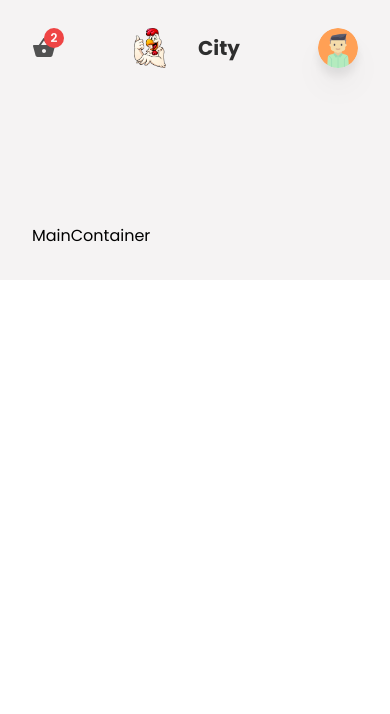
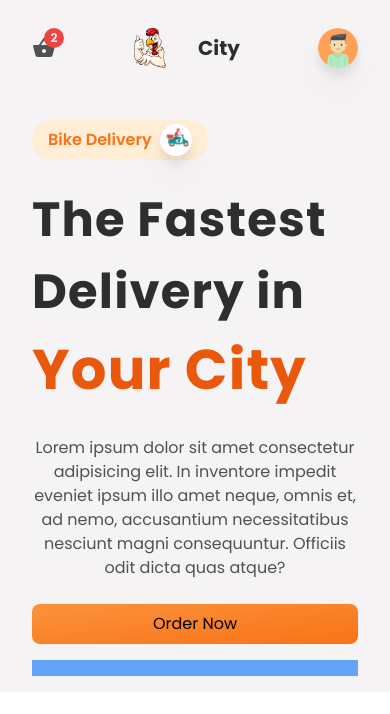
Before and after one commit to priyanshukumarsinha/restarurantapp, a React (Vite) app: page / in a window 390 px wide. Shown: the top 714 px of the page. Built offline with nearby package versions, Linux system fonts and the light colour scheme.

Commit message:
left side component done of mainContainer : responsive

```diff
--- a/src/App.jsx
+++ b/src/App.jsx
@@ -9,7 +9,7 @@ function App() {
     <AnimatePresence mode="wait">
       <div className="w-full h-auto flex flex-col bg-primary">
       <Header />
-        <main className="mt-24 p-8 w-full">
+        <main className="px-8 md:px-16 py-4 w-full">
             <Routes>
               <Route path = "/*" element={<MainContainer />}/>
               <Route path = "/createItem" element={<CreateContainer />} />
--- a/src/components/Header.jsx
+++ b/src/components/Header.jsx
@@ -64,7 +64,7 @@ const Header = () => {
             exit={{ opacity: 0, x: 200 }}
             className='flex items-center gap-10 ml-auto'>
 
-            {navItems.map((item) => (<li className='text-base text-textColor hover:text-headingColor duration-100 transition-all ease-in-out cursor-pointer'>{item}</li>))}
+            {navItems.map((item) => (<li className='text-base text-textColor hover:text-headingColor duration-100 transition-all ease-in-out cursor-pointer' key = {item}>{item}</li>))}
 
           </motion.ul>
           <div className="flex items-center relative">
@@ -161,7 +161,7 @@ const Header = () => {
 
                 <ul className='flex flex-col'>
 
-                  {navItems.map((item) => (<li className='text-base text-textColor hover:bg-slate-100 transition-all duration-100 ease-in-out cursor-pointer px-4 py-2' >{item}</li>))}
+                  {navItems.map((item) => (<li className='text-base text-textColor hover:bg-slate-100 transition-all duration-100 ease-in-out cursor-pointer px-4 py-2' key = {item} >{item}</li>))}
 
                 </ul>
 
--- a/src/components/MainContainer.jsx
+++ b/src/components/MainContainer.jsx
@@ -1,8 +1,33 @@
 import React from 'react'
+import Delivery from '../img/delivery.png'
 
 const MainContainer = () => {
   return (
-    <div>MainContainer</div>
+    <div className='grid grid-cols-1 md:grid-cols-2 gap-2 '>
+      <div className='py-2 flex-1 flex flex-col items-start gap-6 justify-start md:items-start' >
+        <div className='flex items-center gap-2 justify-center bg-orange-100 rounded-full px-4 py-1'>
+          <p className='text-base text-orange-500 font-semibold'>
+            Bike Delivery
+          </p>
+          <div className='w-8 h-8 rounded-full overflow-hidden bg-white drop-shadow-xl'>
+            <img src={Delivery} alt="delivery" className='w-full h-full object-contain ' />
+          </div>
+        </div>
+        <p className='text-[3rem] lg:text-[4rem] md:text-[3.5rem] font-bold tracking-wide text-headingColor '>
+          The Fastest Delivery in <span className='text-orange-600 text-[3.5rem] lg:text-[5rem] md:text-[4.5rem] '> Your City</span>
+        </p>
+
+        <p className='text-base text-textColor text-center md:w-[80%] md:text-left'>
+          Lorem ipsum dolor sit amet consectetur adipisicing elit. In inventore impedit eveniet ipsum illo amet neque, omnis et, ad nemo, accusantium necessitatibus nesciunt magni consequuntur. Officiis odit dicta quas atque?
+        </p>
+
+        <button type='button' className='bg-gradient-to-br from-orange-400 to-orange-500 w-full px-4 py-2 rounded-lg hover:shadow-lg transition-all duration-100 ease-in-out md:w-auto'>Order Now</button>
+
+      </div>
+      <div className='py-2 flex-1 bg-blue-400' >
+
+      </div>
+    </div>
   )
 }
 
```
